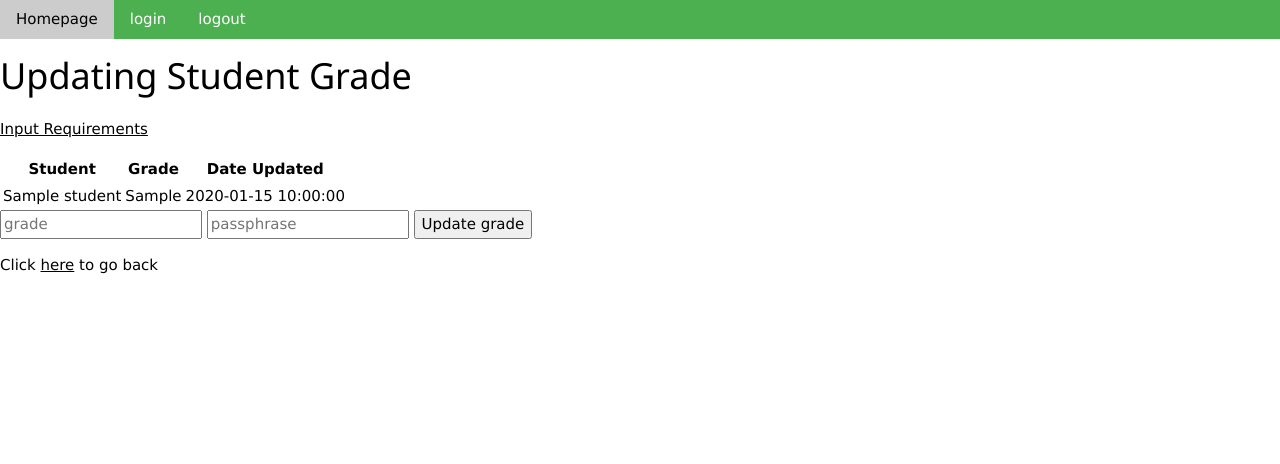
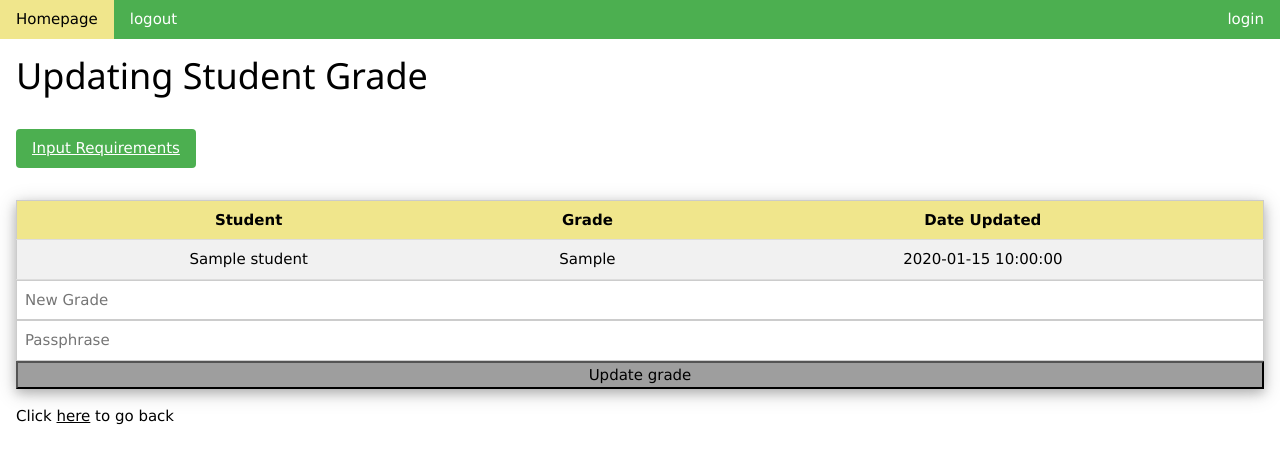
Before and after one commit to PhoenixUBW/Online-Grade-Distribution-System, a Flask app: template templates/teacher_update_grade.html in a window 1280 px wide. Shown: the top 464 px of the page. Run offline with Flask 2, Linux system fonts and the light colour scheme; the template is opened without the code that fills it: most values are stand-ins (such as "Sample title", 1, 10 or a date in 2020).

Commit message:
more css
made changes to top bar and teacher append grade page. move login/out to right side of bar

```diff
--- a/templates/base.html
+++ b/templates/base.html
@@ -6,13 +6,13 @@
 	{% block head %}{% endblock %}
 </head>
 	<body>
-		<div class="w3-bar w3-green">
-			<a href="{{ url_for("homepage") }}" class="w3-bar-item w3-button">Homepage</a>
-			<a href="{{ url_for("login") }}" class="w3-bar-item w3-button">login</a>
-			<a href="{{ url_for("logout") }}" class="w3-bar-item w3-button">logout</a>
+		<div class="w3-bar w3-green w3-display-container">
+			<a href="{{ url_for("homepage") }}" class="w3-bar-item w3-button w3-hover-khaki">Homepage</a>
+			<a href="{{ url_for("login") }}" class="w3-bar-item w3-button w3-hover-khaki w3-display-right">login</a>
+			<a href="{{ url_for("logout") }}" class="w3-bar-item w3-button w3-hover-khaki">logout</a>
 		</div>
 		{% if error %}
-		<p class="w3-panel w3-pale-red"><strong>Error: {{ error }} <span onclick="this.parentElement.style.display='none'" class="w3-button w3-large">&times;</span></strong> </p>
+		<p class="w3-panel w3-pale-red"><strong>Error: {{ error }}</p>
 		{% endif %}
 		{% block body %}{% endblock %}
 		{% for message in get_flashed_messages() %}
--- a/templates/teacher_update_grade.html
+++ b/templates/teacher_update_grade.html
@@ -6,11 +6,12 @@
 
 {% block body %}
 
-<h1>Updating Student Grade</h1>
-<p><a href="{{ url_for("input_requirements") }}">Input Requirements</a></p>
+<h1 class="w3-container">Updating Student Grade</h1>
+<p class="w3-button w3-animate-left w3-green w3-hover-khaki w3-margin w3-round"><a href="{{ url_for("input_requirements") }}">Input Requirements</a></p>
 
-<table>
-    <tr>
+<form class="w3-centered w3-margin w3-card-4 w3-animate-left" actions="/teacher/{{ teacher.get_ID() }}/update_grade/{{ student.get_ID() }}" method="POST">
+    <table class="w3-table-all w3-centered">
+        <tr class="w3-khaki">
             <th>Student</th>
             <th>Grade</th>
             <th>Date Updated</th>
@@ -21,11 +22,10 @@
             <td>{{ student.student.get_date_grade() }}</td>
         </tr>
     </table>
-<form actions="/teacher/{{ teacher.get_ID() }}/update_grade/{{ student.get_ID() }}" method="POST">
-    <input type="text" name="grade" placeholder="grade" id="grade">
-    <input type="password" name="passphrase" placeholder="passphrase" id="passphrase" />
-    <input type="submit" value="Update grade">
+    <input class="w3-input w3-border w3-hover-grey" type="text" name="grade" placeholder="New Grade" id="grade">
+    <input class="w3-input w3-border w3-hover-grey" type="password" name="passphrase" placeholder="Passphrase" id="passphrase" />
+    <input class="w3-bar w3-grey w3-hover-green" type="submit" value="Update grade">
 </form>
-<p>Click <a href="/teacher/{{ teacher.get_ID() }}">here</a> to go back</p>
+<p class="w3-container">Click <a href="/teacher/{{ teacher.get_ID() }}">here</a> to go back</p>
 
 {% endblock %}
```
Lines whose indentation alone changed are shown as unchanged.
